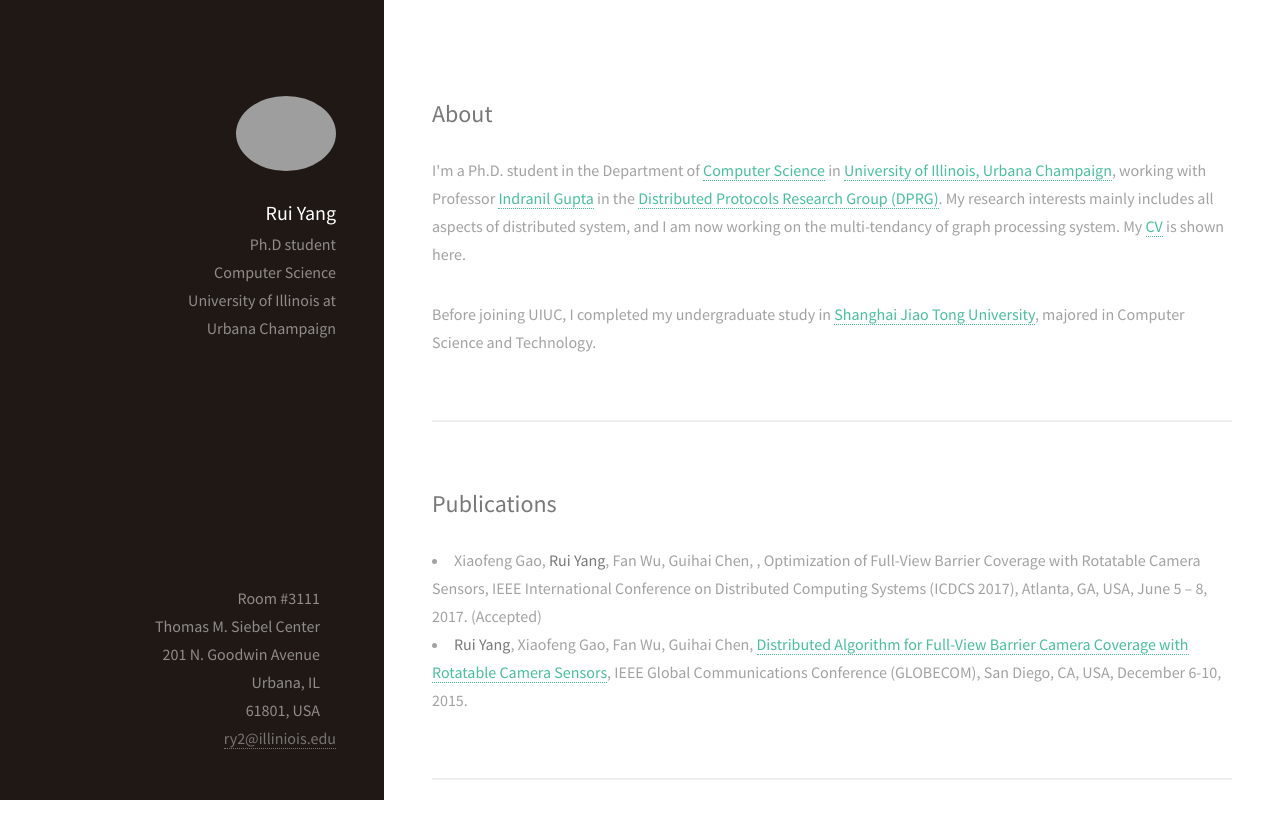
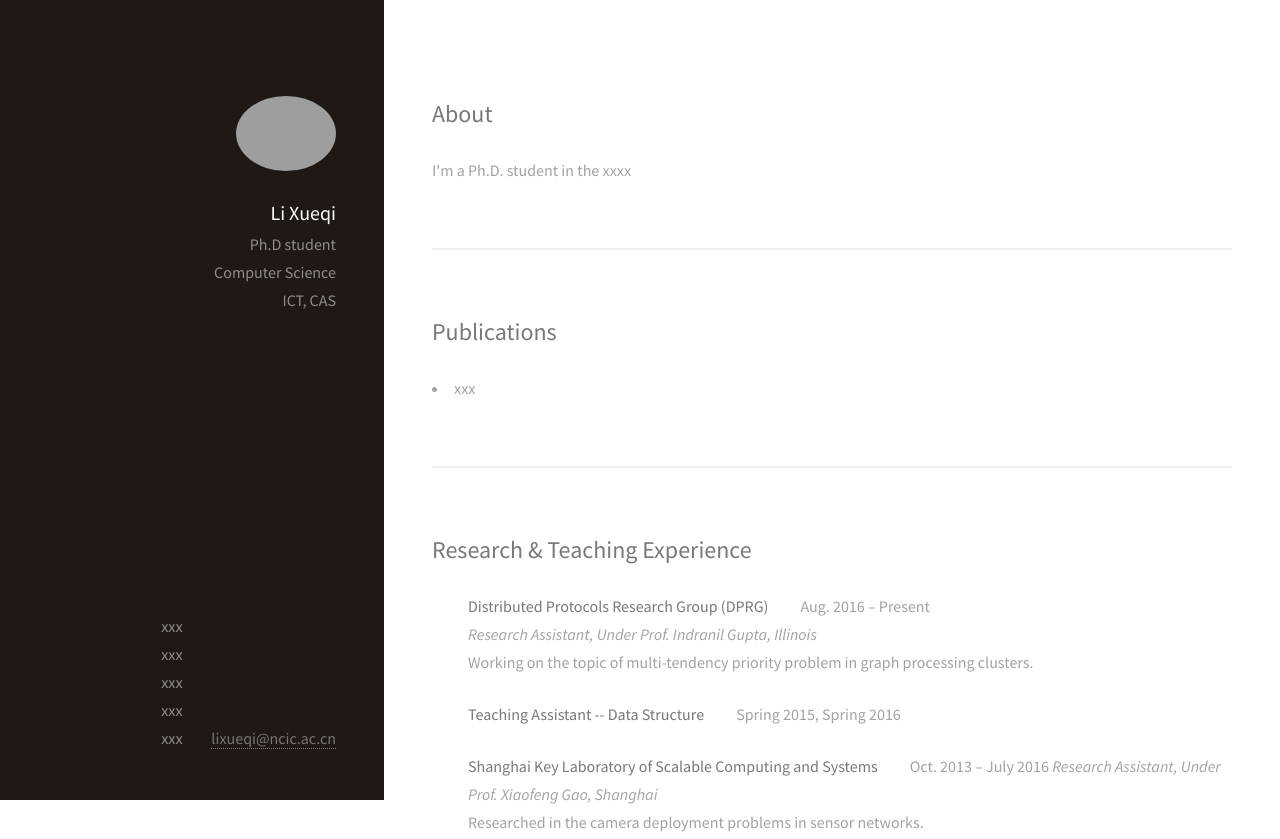
Before and after one commit to lixueqi9999/lixueqi9999.github.io, a plain HTML site: page index.html in a window 1280 px wide. Shown: the top 839 px of the page. Drawn offline with Linux system fonts and the light colour scheme; grey boxes are pictures that could not be loaded.

Commit message:
withoutwww

```diff
--- a/index.html
+++ b/index.html
@@ -14,11 +14,10 @@
 			<header id="header" style="background-position: left -43.25px;">
 				<div class="inner">
 					<a href="http://ry2.web.engr.illinois.edu/#" class="image avatar"><img src="./lxq_files/self.jpg" alt=""></a>
-					<h1><strong>Rui Yang</strong></h1>
+					<h1><strong>Li Xueqi</strong></h1>
 					Ph.D student<br>
 					Computer Science<br>
-					University of Illinois at<br>
-					Urbana Champaign<br>
+					ICT, CAS<br>
 				</div>
 			<footer id="footer">
 				<div class="labeled-icons">
@@ -27,16 +26,16 @@
 						<li><a href="#" class="icon fa-github"><span class="label">Github</span></a></li>
 						<li><a href="#" class="icon fa-dribbble"><span class="label">Dribbble</span></a></li> -->
 						<li>
-							<a href="http://ry2.web.engr.illinois.edu/#" class="icon fa-home"><span class="label">Address</span></a> &nbsp;&nbsp; &nbsp;&nbsp;
-							Room #3111<br>
-							Thomas M. Siebel Center<br>
-							201 N. Goodwin Avenue<br>
-							Urbana, IL<br>
-							61801, USA
+							<a href="www.ict.ac.cn" class="icon fa-home"><span class="label">Address</span></a> &nbsp;&nbsp; &nbsp;&nbsp;
+							xxx<br>
+							xxx<br>
+							xxx<br>
+							xxx<br>
+							xxx
 						</li>
 
 						<li><a herf="#" class="icon fa-envelope-o"><span class="label">Email</span></a> &nbsp;&nbsp;
-						   <a href="mailto:ry2@illiniois.edu?subject=Hello%20Rui">ry2@illiniois.edu</a>
+						   <a href="mailto:lixueqi@ncic.ac.cn">lixueqi@ncic.ac.cn</a>
 						</li>
 					</ul>
 					<!-- <ul class="copyright">
@@ -51,9 +50,7 @@
 				<!-- One -->
 					<section id="about">
 						<h2>About</h2>
-						<p>I'm a Ph.D. student in the Department of <a href="http://ry2.web.engr.illinois.edu/cs.illiniois.edu">Computer Science</a> in <a href="http://ry2.web.engr.illinois.edu/illinois.edu">University of Illinois, Urbana Champaign</a>, working with Professor <a href="http://indy.cs.illinois.edu/">Indranil Gupta</a> in the <a href="http://dprg.cs.uiuc.edu/"> Distributed Protocols Research Group (DPRG)</a>. My research interests mainly includes all aspects of distributed system, and I am now working on the multi-tendancy of graph processing system. My <a href="http://ry2.web.engr.illinois.edu/files/RuiYang-170327.pdf" target="_blank">CV</a> is shown here.</p>
-
-						Before joining UIUC, I completed my undergraduate study in <a href="http://en.sjtu.edu.cn/">Shanghai Jiao Tong University</a>, majored in Computer Science and Technology.
+						<p>I'm a Ph.D. student in the xxxx
 
 							<!-- <ul class="actions">
 								<li><a href="#" class="button">Learn More</a></li>
@@ -63,8 +60,7 @@
 				<!-- Two -->
 					<section id="publication">
 						<h2>Publications</h2>
-						<li>Xiaofeng Gao, <strong>Rui Yang</strong>, Fan Wu, Guihai Chen, , Optimization of Full-View Barrier Coverage with Rotatable Camera Sensors, IEEE International Conference on Distributed Computing Systems (ICDCS 2017), Atlanta, GA, USA, June 5 – 8, 2017. (Accepted)
-						</li><li><strong>Rui Yang</strong>, Xiaofeng Gao, Fan Wu, Guihai Chen, <a href="http://ry2.web.engr.illinois.edu/files/GLOBECOM2015.pdf">Distributed Algorithm for Full-View Barrier Camera Coverage with Rotatable Camera Sensors</a>, IEEE Global Communications Conference (GLOBECOM), San Diego, CA, USA, December 6-10, 2015.</li>
+						<li>xxx</li>
 
 					</section>
 
```
Also changed, not shown: 1 other file.
